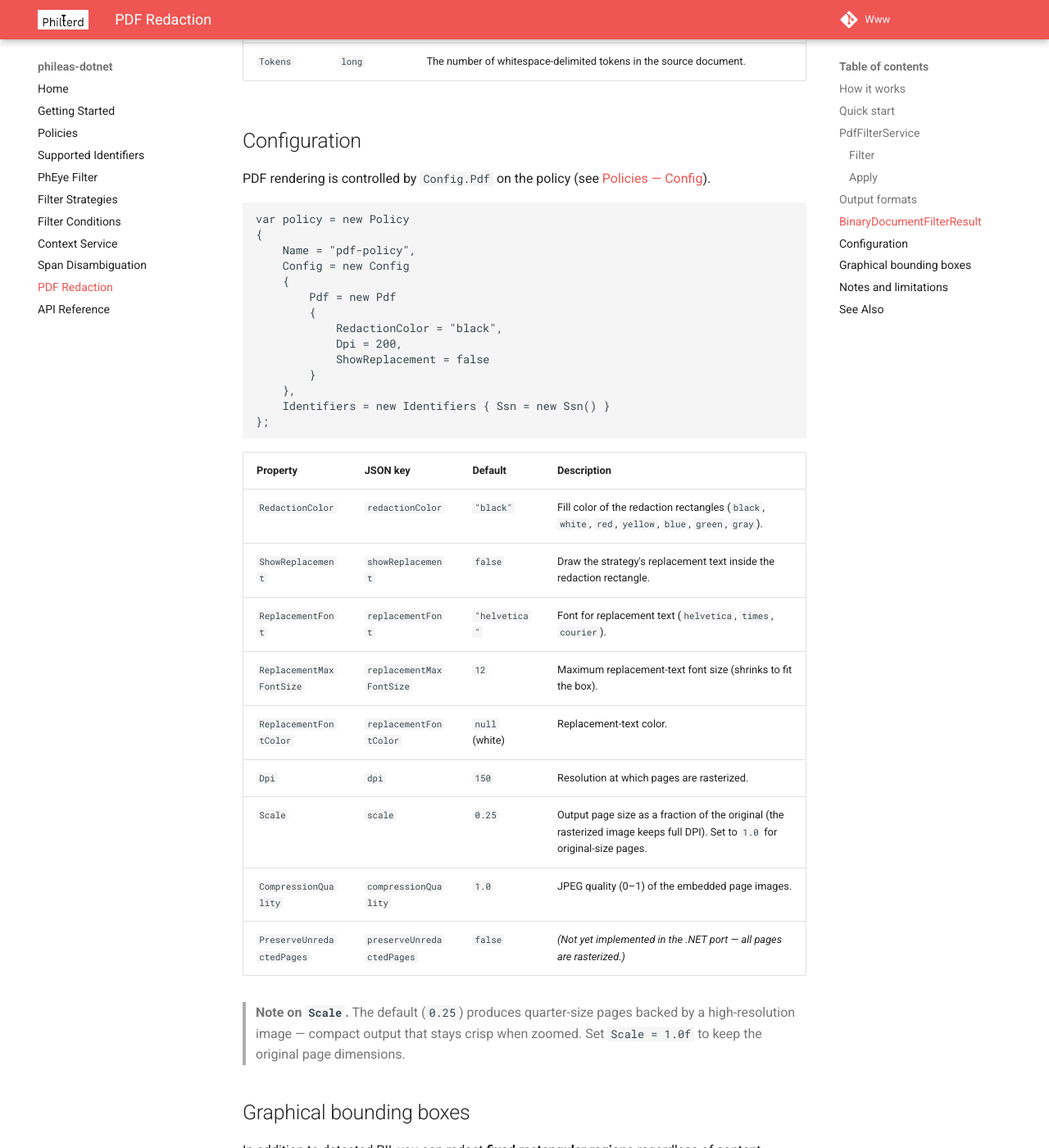
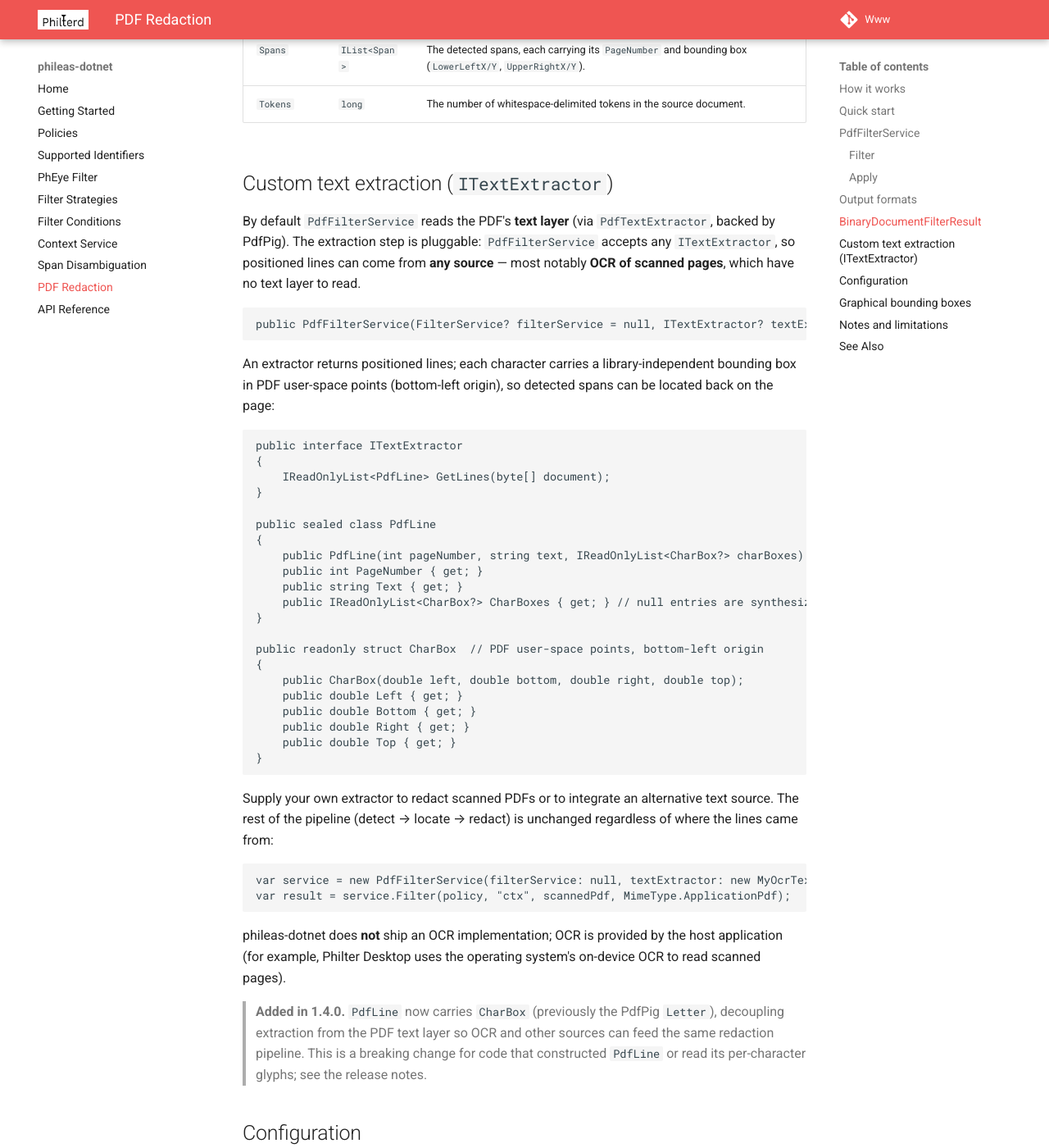
Before and after one commit to philterd/phileas-dotnet, an MkDocs documentation site: the page built from docs/pdf-redaction.md, in a window 1280 px wide and 1400 px high, scrolled down 2884 px. Shown: the whole window at 82% size. Built offline with MkDocs 1.6.1 and Material for MkDocs 9.7.7, drawn with Linux system fonts in a browser that asks for light colours; comment, search, counter and statistics services are not loaded; some of the changed text lies outside the part shown.

Commit message:
Updating docs for ocr

````diff
--- a/docs/pdf-redaction.md
+++ b/docs/pdf-redaction.md
@@ -11,7 +11,9 @@ image with redaction rectangles burned in.
 ## How it works
 
 1. **Extract** — text is extracted line-by-line from the PDF, keeping the position (bounding box) of every
-   character.
+   character. This step is **pluggable** (see [Custom text extraction](#custom-text-extraction-itextextractor)):
+   by default the PDF text layer is read, but any `ITextExtractor` — for example one backed by OCR for scanned
+   pages — can supply the lines.
 2. **Detect** — each line is run through the normal [filter pipeline](supported-identifiers.md), producing
    spans. Each detected span is tagged with its page number and bounding box.
 3. **Redact** — every page is rendered to a raster image at the configured DPI, a filled rectangle (and,
@@ -112,6 +114,59 @@ public class BinaryDocumentFilterResult
 | `Spans` | `IList<Span>` | The detected spans, each carrying its `PageNumber` and bounding box (`LowerLeftX/Y`, `UpperRightX/Y`). |
 | `Tokens` | `long` | The number of whitespace-delimited tokens in the source document. |
 
+## Custom text extraction (`ITextExtractor`)
+
+By default `PdfFilterService` reads the PDF's **text layer** (via `PdfTextExtractor`, backed by PdfPig).
+The extraction step is pluggable: `PdfFilterService` accepts any `ITextExtractor`, so positioned lines can
+come from **any source** — most notably **OCR of scanned pages**, which have no text layer to read.
+
+```csharp
+public PdfFilterService(FilterService? filterService = null, ITextExtractor? textExtractor = null)
+```
+
+An extractor returns positioned lines; each character carries a library-independent bounding box in PDF
+user-space points (bottom-left origin), so detected spans can be located back on the page:
+
+```csharp
+public interface ITextExtractor
+{
+    IReadOnlyList<PdfLine> GetLines(byte[] document);
+}
+
+public sealed class PdfLine
+{
+    public PdfLine(int pageNumber, string text, IReadOnlyList<CharBox?> charBoxes);
+    public int PageNumber { get; }
+    public string Text { get; }
+    public IReadOnlyList<CharBox?> CharBoxes { get; } // null entries are synthesized word separators
+}
+
+public readonly struct CharBox  // PDF user-space points, bottom-left origin
+{
+    public CharBox(double left, double bottom, double right, double top);
+    public double Left { get; }
+    public double Bottom { get; }
+    public double Right { get; }
+    public double Top { get; }
+}
+```
+
+Supply your own extractor to redact scanned PDFs or to integrate an alternative text source. The rest of
+the pipeline (detect → locate → redact) is unchanged regardless of where the lines came from:
+
+```csharp
+var service = new PdfFilterService(filterService: null, textExtractor: new MyOcrTextExtractor());
+var result = service.Filter(policy, "ctx", scannedPdf, MimeType.ApplicationPdf);
+```
+
+phileas-dotnet does **not** ship an OCR implementation; OCR is provided by the host application (for
+example, Philter Desktop uses the operating system's on-device OCR to read scanned pages).
+
+> **Added in 1.4.0.** `PdfLine` now carries `CharBox` (previously the PdfPig `Letter`), decoupling
+> extraction from the PDF text layer so OCR and other sources can feed the same redaction pipeline. This
+> is a breaking change for code that constructed `PdfLine` or read its per-character glyphs; see the
+> release notes.
+
 ## Configuration
 
 PDF rendering is controlled by `Config.Pdf` on the policy (see [Policies — Config](policies.md#config)).
@@ -182,6 +237,10 @@ var result = new PdfFilterService().Filter(policy, "ctx", inputPdf, MimeType.App
 
 - **Rasterized output.** All pages become images. This guarantees no recoverable text, but the output is
   larger than the source and is not text-searchable.
+- **Scanned / image-only PDFs.** A page with no text layer yields nothing from the default extractor, so
+  nothing is detected or redacted on it. To redact scanned pages, supply an OCR-backed `ITextExtractor`
+  (see [Custom text extraction](#custom-text-extraction-itextextractor)); phileas-dotnet does not include
+  OCR itself.
 - **Native dependencies.** PDF rendering uses PDFium (via PDFtoImage) and SkiaSharp, which include native
   binaries. On Linux you may need the appropriate `SkiaSharp.NativeAssets.Linux*` package for your
   deployment. See the [NOTICE](https://www.github.com/philterd/phileas-dotnet/blob/main/NOTICE) file for the full
````
